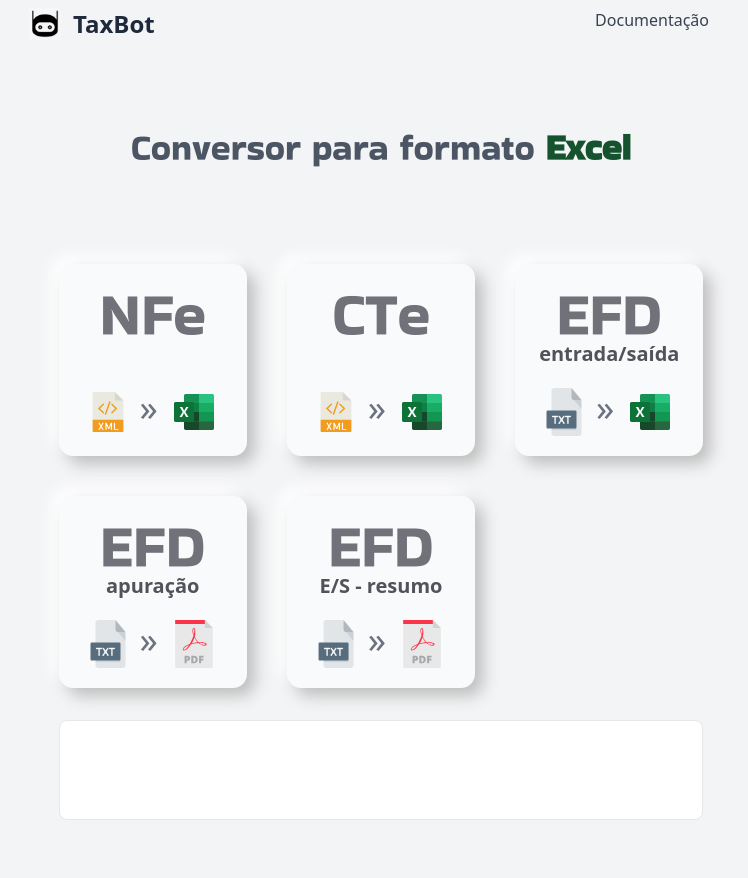
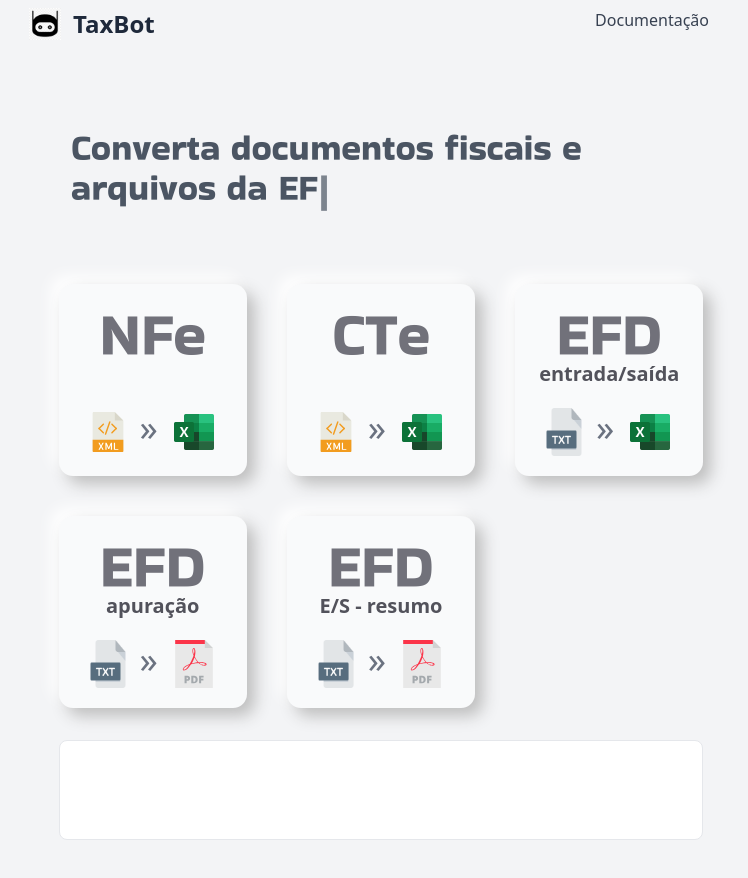
Before and after one commit to alleqs/taxbot, a React (Vite) app: page / in a window 1280 px wide. Shown: the top 878 px of the page, without its empty margins (259-1007 px from the left). Built offline with nearby package versions, Linux system fonts and the light colour scheme; what @react-pdf/renderer would draw is missing.

Commit message:
adicionado novo cabeçalho na home

```diff
--- a/package.json
+++ b/package.json
@@ -10,13 +10,16 @@
   },
   "dependencies": {
     "@react-pdf/renderer": "^3.1.12",
+    "add": "^2.0.6",
     "exceljs": "^4.3.0",
     "fast-xml-parser": "^4.2.2",
     "jszip": "^3.10.1",
     "lodash": "^4.17.21",
     "react": "^18.2.0",
     "react-dom": "^18.2.0",
-    "valtio": "^1.10.5"
+    "typewriter-effect": "^2.20.1",
+    "valtio": "^1.10.5",
+    "yarn": "^1.22.19"
   },
   "devDependencies": {
     "@types/exceljs": "^1.3.0",
--- a/src/App.tsx
+++ b/src/App.tsx
@@ -9,7 +9,7 @@
 import { BigButton } from './components/BigButton';
 import { getApPDF, getEfdDetalheApuracao } from './helper/efd-apuracao';
 import { getGroupedOp, getSummaryPDF } from './helper/efd-resumo';
-
+import Typewriter, { TypewriterClass } from 'typewriter-effect';
 
 export const App: FC = () => {
 
@@ -76,7 +76,12 @@
   return (
     <div className='bg-gray-100'>
       <NavBar />
-      <h1 className="flex justify-center text-gray-600 text-4xl mt-20 font-['BakbakOne']">Conversor para formato<span className='font-semibold text-green-900'>&nbsp;Excel</span></h1>
+      {/* <h1 className="flex justify-center text-gray-600 text-4xl mt-20 font-['BakbakOne']">Conversor para formato<span className='font-semibold text-green-900'>&nbsp;Excel</span></h1> */}
+      <div className="flex justify-center text-gray-600 text-4xl mt-20 font-['BakbakOne']">
+        <div className='w-[620px] h-[60px]'>
+          <TipeWrite />
+        </div>
+      </div>
       <div className='h-screen flex flex-col items-center space-y-8'>
         <div className='space-y-8'>
           <div className='grid grid-cols-3 gap-10 mt-24'>
@@ -107,3 +112,27 @@
   handler(e.target.files);
   e.target.value = '';
 }
+
+const TipeWrite: FC = () => {
+
+  function init(typewriter: TypewriterClass) {
+    typewriter
+      .pauseFor(1700)
+      .typeString('Converta documentos fiscais e<br>')
+      .typeString('arquivos da EFD para formato <strong><span style="color: #15803d;">Excel</span></strong>')
+      .pauseFor(1700)
+      .deleteChars(5)
+      .typeString('<strong><span style="color: #ef4444;">PDF</span></strong>')
+      .pauseFor(1700)
+      .deleteChars(3)
+      .typeString('<strong><span style="color: black;">CSV</span></strong>')
+      .pauseFor(500)
+      .pauseFor(1700)
+      .start();
+  }
+  return (
+    <Typewriter
+      options={{ autoStart: true, loop: true, delay: 80, }}
+      onInit={init} />
+  );
+}
```
Also changed, not shown: 1 other file (tests, documents, lock files or other folders).
